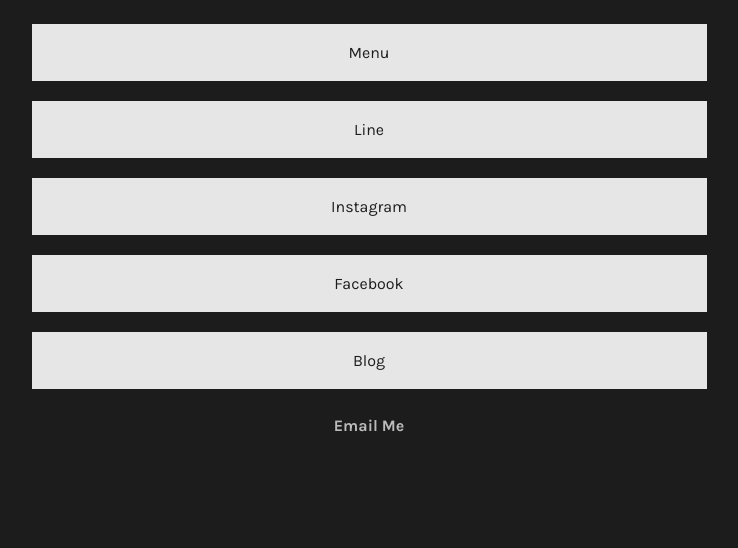
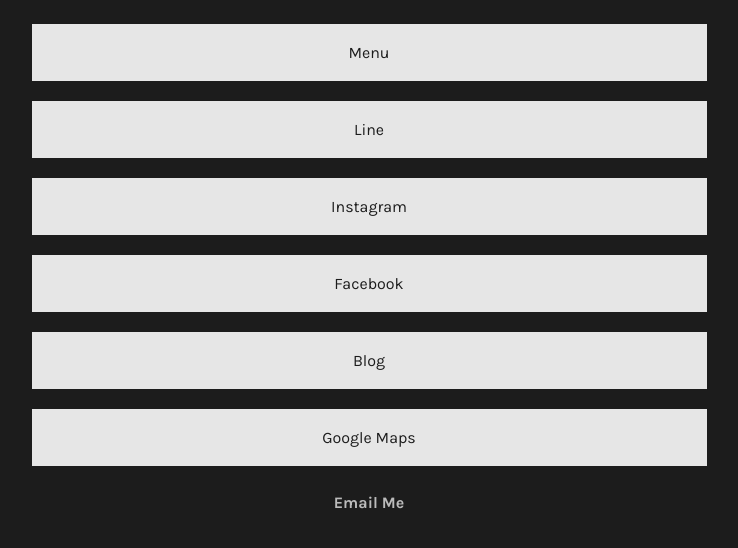
Before and after one commit to tropicannacafe/tropicannacafe.github.io, a plain HTML site: page index.html in a window 1280 px wide. Shown: the part 246-794 px from the top of the page, without its empty margins (271-1009 px from the left). Drawn offline with nearby package versions, Linux system fonts and the light colour scheme.

Commit message:
added google maps link

```diff
--- a/index.html
+++ b/index.html
@@ -20,6 +20,7 @@
             <a class="link" href="https://www.instagram.com/tropicanna.cafe/" target="_blank">Instagram</a>
             <a class="link" href="https://www.facebook.com/tropicanna.official" target="_blank">Facebook</a>
             <a class="link" href="https://www.instagram.com/tropicanna.cafe/" target="_blank">Blog</a>
+            <a class="link" href="https://maps.app.goo.gl/aRyLkD3Smw2RvoN96" target="_blank">Google Maps</a>
         </div>
 
         <a href="mailto:tropicannathailand@gmail.com" class="animated fadeIn delay-3s slow" id="userName">Email Me</a>
```
